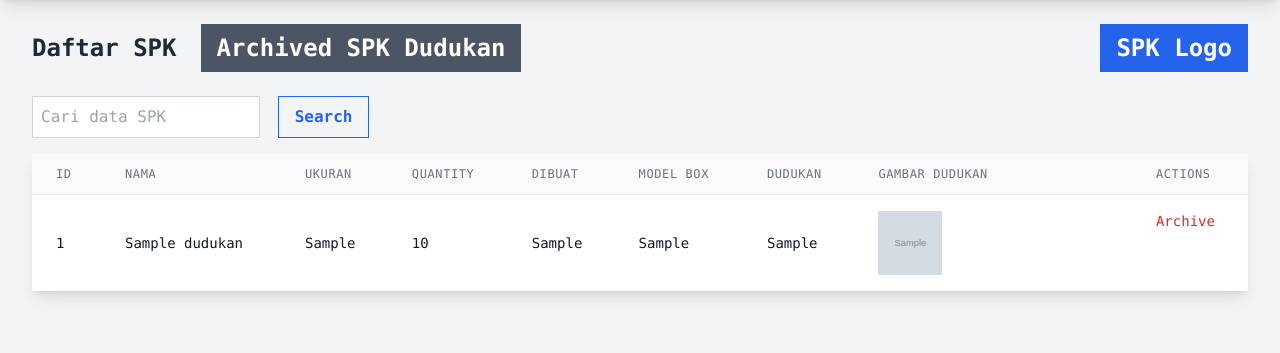
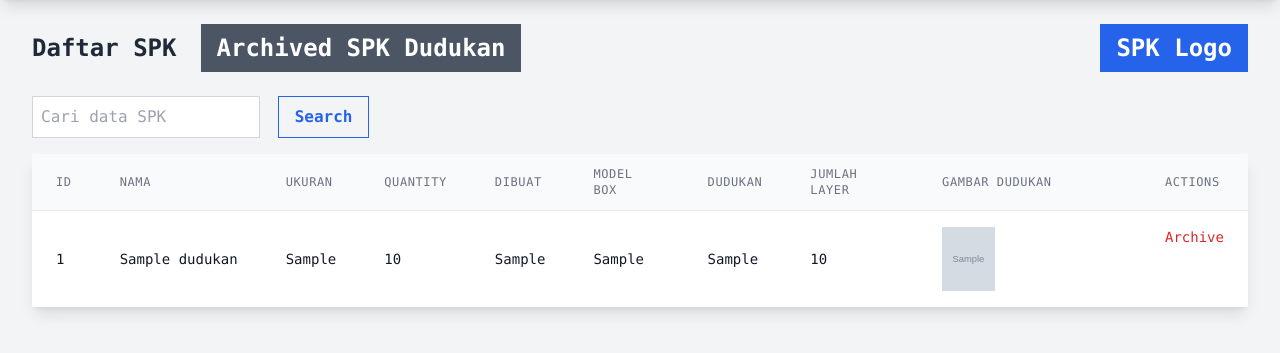
Before and after one commit to myayash/graciabox, a PHP site: page /daftar_spk.php in a window 1280 px wide. Shown: the part 72-425 px from the top of the page. Run offline with PHP 8.4, Linux system fonts and the light colour scheme; the visitor is signed in with stand-in values (Sample User, id 1); tables that the repository leaves empty or names only in its code hold one stand-in row (values such as "Sample post"); grey boxes marked "Sample" are stand-in pictures; some libraries are stand-ins or nearby versions.

Commit message:
daftar spk jumlah layer column

```diff
--- a/daftar_spk.php
+++ b/daftar_spk.php
@@ -90,7 +90,7 @@ if (!isset($_SESSION['user_id'])) {
 
 
 try {
-        $sql = "SELECT id, nama, ukuran, quantity, dibuat, model_box, dudukan, dudukan_img, is_archived FROM spk_dudukan";
+        $sql = "SELECT id, nama, ukuran, quantity, dibuat, model_box, dudukan, jumlah_layer, dudukan_img, is_archived FROM spk_dudukan";
         $conditions = [];
         $params = [];
 
@@ -132,6 +132,7 @@ try {
                 'dibuat' => 'Dibuat',
                 'model_box' => 'Model Box',
                 'dudukan' => 'Dudukan',
+                'jumlah_layer' => 'Jumlah Layer',
                 'dudukan_img' => 'Gambar Dudukan',
             ];
 
```
